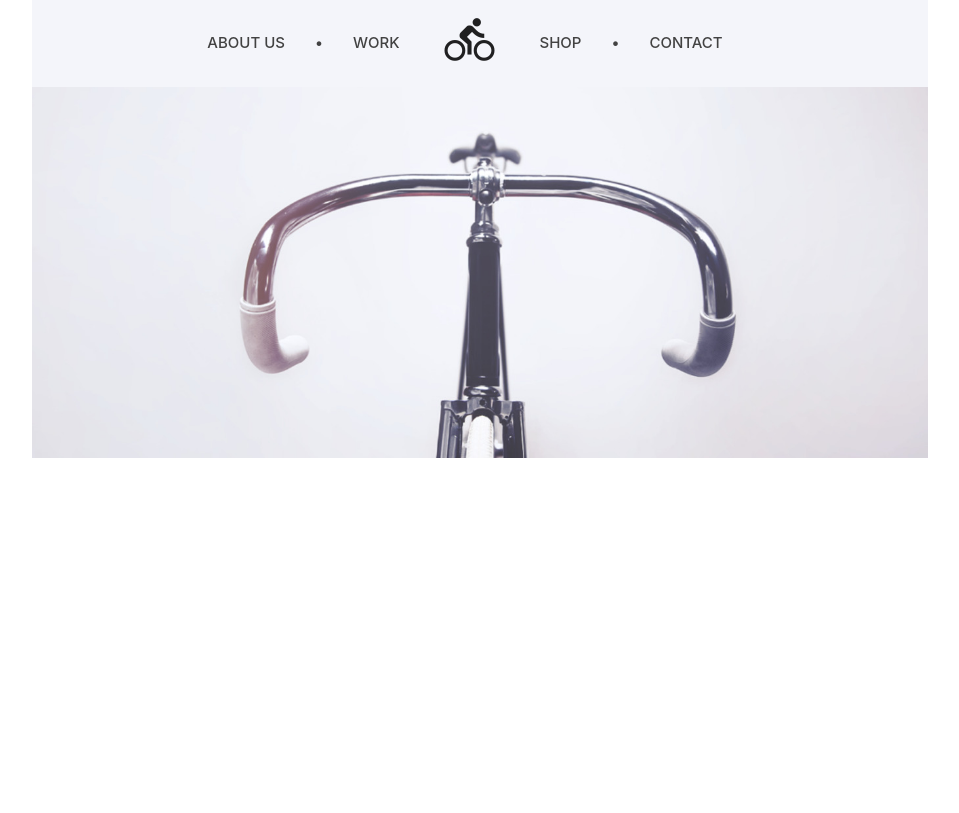
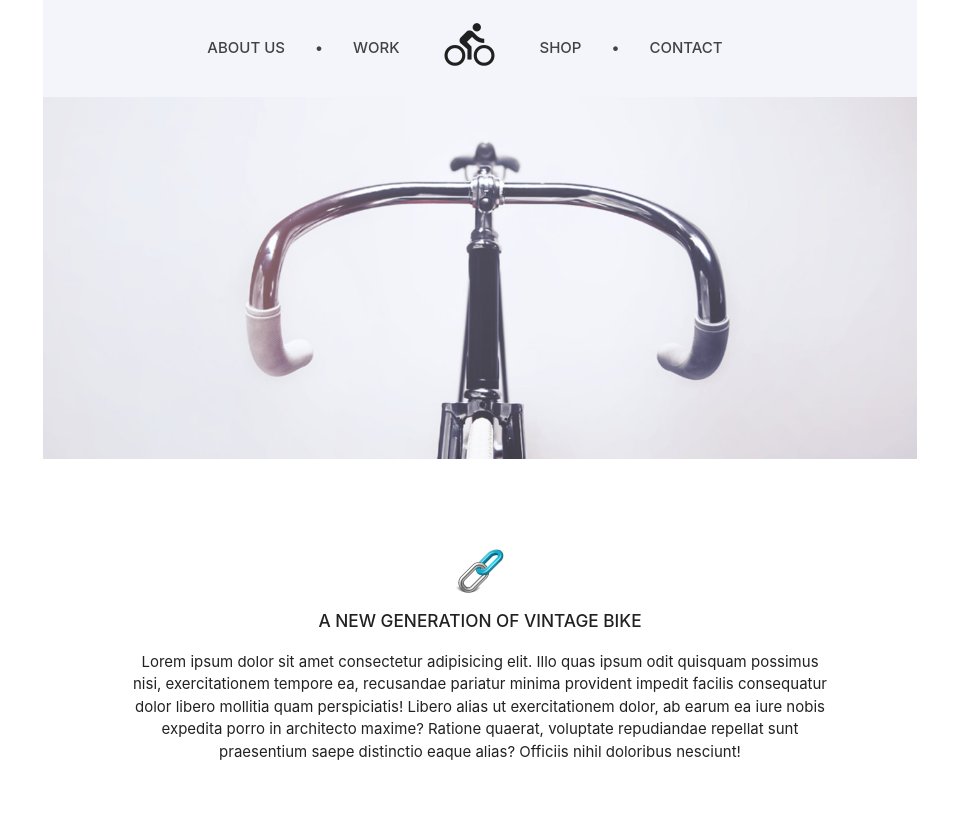
Before and after one commit to viktor23112004/dz_21, a plain HTML site: page index.html in a window 1280 px wide. Shown: the whole page, without its empty margins (160-1119 px from the left). Drawn offline with Linux system fonts and the light colour scheme.

Commit message:
New generation

```diff
--- a/css/style.css
+++ b/css/style.css
@@ -1,5 +1,13 @@
-header {
-    height: 150px;
+*, .row, .col {
+    margin: 0;
+    padding: 0;
+}
+
+header ul {
+    display: flex;
+    justify-content: center;
+    background-color: #F4F5FA;
+    padding: 20px 0;
 }
 
 header ul li {
@@ -15,6 +23,32 @@ header ul li a {
     font-weight: 500;
 }
 
+
+
+
+.new-gener img {
+    margin-top: 80px;
+}
+
+.new-gener h6 {
+    font-weight: 500;
+    margin-bottom: 20px;
+}
+
+.new-gener p {
+    width: 80%;
+    margin: 0 auto;
+    margin-bottom: 50px;
+}
+
+
+
+
+
+
+
+
+
 @media screen and (max-width: 650px) {
     header ul li {
         padding-right: 5px;
--- a/index.html
+++ b/index.html
@@ -11,10 +11,10 @@
 <body>
 
 
-  <header class="container"  style="background-color: #F4F5FA;">
+  <header class="container">
     <div class="row">
       <div class="col s12">
-              <ul class="valign-wrapper" style="display: flex; justify-content: center; ">
+          <ul class="valign-wrapper" >
             <li><a class="grey-text text-darken-3" href="#">ABOUT US</a></li>
             <li><a class="grey-text text-darken-3" href="#">&bull;</a></li>
             <li><a class="grey-text text-darken-3" href="#">WORK</a></li>
@@ -23,19 +23,26 @@
             <li><a class="grey-text text-darken-3" href="#">&bull;</a></li>
             <li><a class="grey-text text-darken-3" href="#">CONTACT</a></li>
           </ul>
-
       </div>
-        <img class="responsive-img" src="./images/Bicycle1.jpg">
     </div>
   </header>
-
-
 
 
   <div class="container">
     <div class="row">
       <div class="col s12">
+        <img class="responsive-img" src="./images/Bicycle1.jpg">
+      </div>
+    </div>
+  </div>
 
+  <div class="container">
+    <div class="row">
+      <div class="col s12 center new-gener">
+        <img src="./images/link.png" alt="#">
+        <h6>A NEW GENERATION OF VINTAGE BIKE</h6>
+        <p>Lorem ipsum dolor sit amet consectetur adipisicing elit. Illo quas ipsum odit quisquam possimus nisi, exercitationem tempore ea, recusandae pariatur minima provident impedit facilis consequatur dolor libero mollitia quam perspiciatis!
+        Libero alias ut exercitationem dolor, ab earum ea iure nobis expedita porro in architecto maxime? Ratione quaerat, voluptate repudiandae repellat sunt praesentium saepe distinctio eaque alias? Officiis nihil doloribus nesciunt!</p>
       </div>
     </div>
   </div>
```
Also changed, not shown: images/link.png (added). Lines whose indentation alone changed are shown as unchanged.
